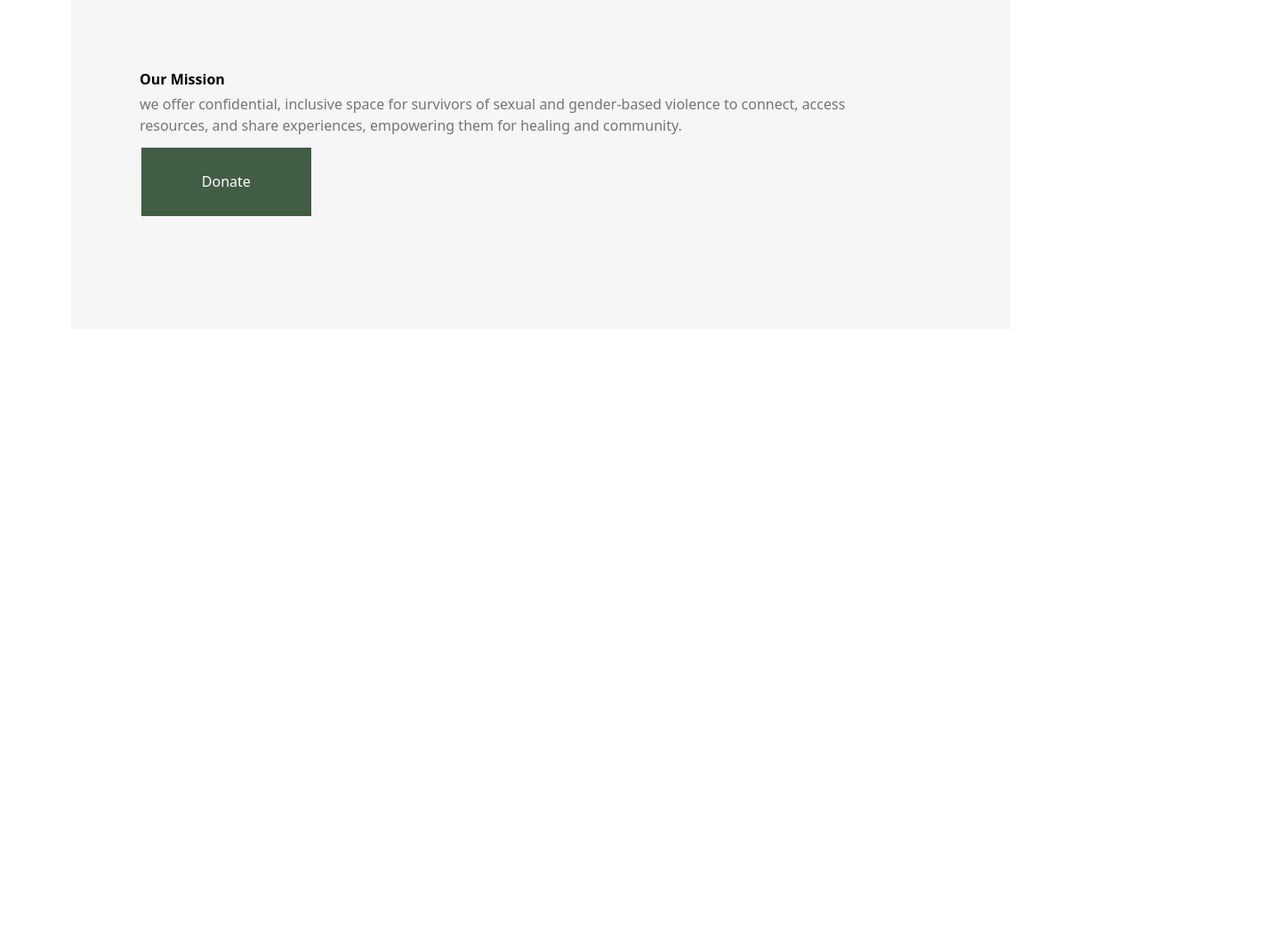
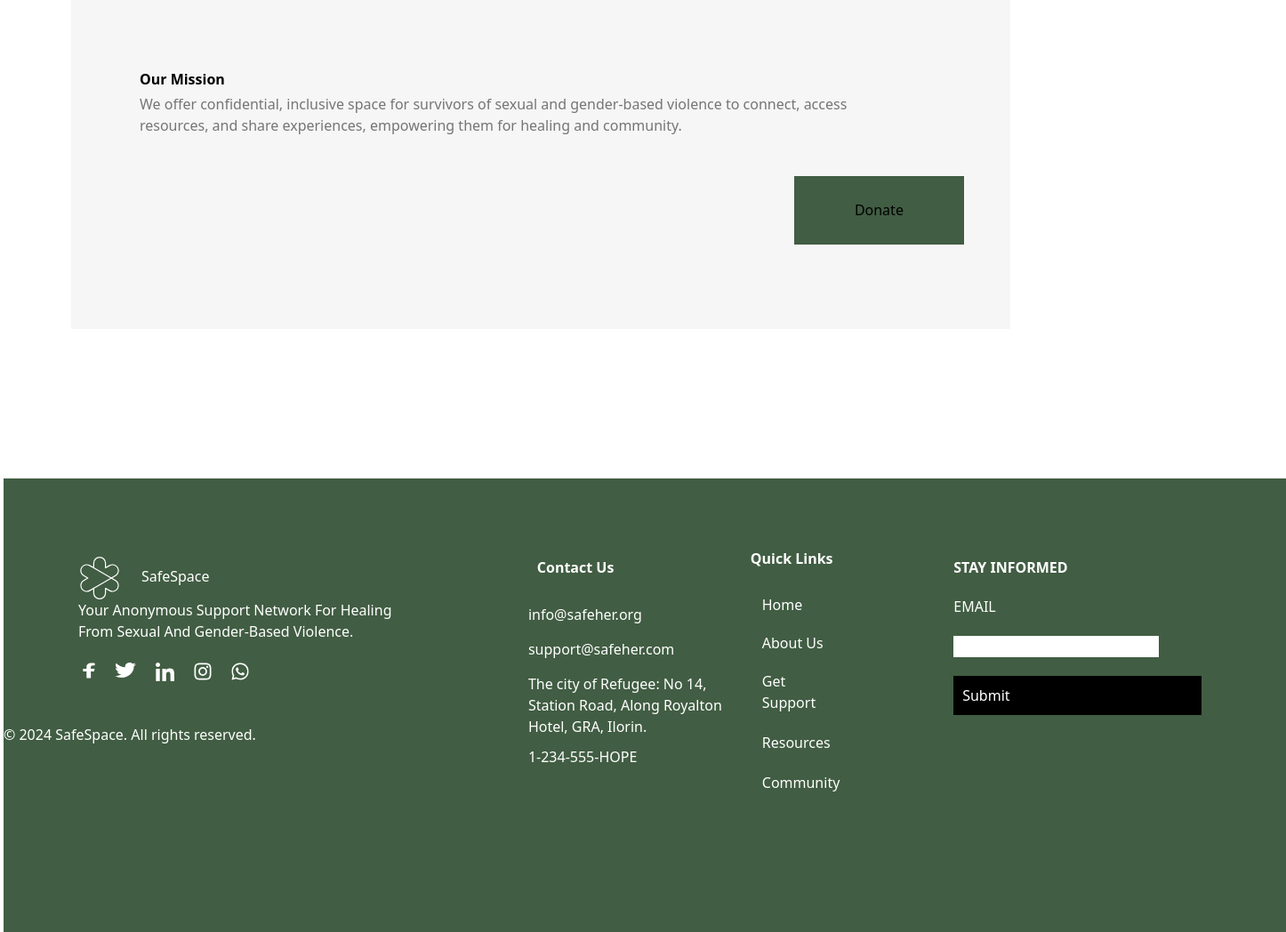
Before and after one commit to webfalaInitiative/Group2-safeHorizon, a website: page src/about.html in a window 1280 px wide. Shown: the part 681-1729 px from the top of the page at 89% size, 1446 px wide, since content can reach past the window. Before the commit the page ends 1051 px from the top, so only its background shows below. Drawn offline with nearby package versions, Linux system fonts and the light colour scheme.

Commit message:
final-project

```diff
--- a/src/about.html
+++ b/src/about.html
@@ -37,9 +37,58 @@
         </div>
         <div class="ml-[4.81rem] pt-[4.62rem] mt-[13.06rem] w-[66.68rem] h-[7.18rem]">
             <h2 class="font-bold">Our Mission</h2>
-            <p class="mt-[0.25rem] text-[#757575]">we offer confidential, inclusive space for survivors of sexual and gender-based violence to connect, access <br> resources, and share experiences, empowering them for healing and community.</p>
+            <p class="mt-[0.25rem] text-[#757575]">We offer confidential, inclusive space for survivors of sexual and gender-based violence to connect, access <br> resources, and share experiences, empowering them for healing and community.</p>
         </div>
-        <button class="mt-[3rem] mb-[1.06rem] mr-[63.12rem] ml-[4.93rem] p-[0.62rem] gap-[0.62rem] text-[#FFFFFF] w-[11.93rem] h-[4.87rem] bg-[#415D43]">Donate</button>
+        <button class="mt-[5rem] mb-[1.06rem] ml-[50.81rem] mr-[7.62rem] gap-[0.62rem] w-[11.93rem] h-[4.87rem] bg-[#415D43]">Donate</button>
     </div>
+    <footer class="bg-[#415D43] w-[90.12rem] h-[31.88rem] mt-[10.5rem] ml-[0.25rem] mr-[0.12rem] text-white">
+        <div>
+            <section class="flex">
+            <div class="mr-[2.56rem]">
+                <div class="pt-[5.5rem] ml-[5.25rem]">
+                    <div class="flex w-[10.18rem] h-[3rem] gap-[1.43rem]">
+                        <img class="h-[3rem] w-[3rem]" src="Vector/icon2.svg" alt="">
+                        <p class="py-[0.66rem]">SafeSpace</p>
+                    </div>
+                    <div class="w-[29.06rem]"><p>Your Anonymous Support Network For Healing <br> From Sexual And Gender-Based Violence.</p></div>
+                </div>
+                <div class="w-[11.68rem] h-[1.31rem] gap-[1.37rem] pt-[1.43rem] ml-[5.56rem] flex">
+                    <a href=""><img class="w-[0.88rem] h-[1.13rem]" src="Vector/facebook.svg" alt=""></a>
+                    <a href=""><img class="w-[1.5rem] h-[1.06rem]" src="Vector/twitter.svg" alt=""></a>
+                    <a href=""><img class="w-[1.31rem] h-[1.31rem]" src="Vector/linkedln.svg" alt=""></a>
+                    <a href=""><img class="w-[1.25rem] h-[1.25rem]" src="Vector/instagram.svg" alt=""></a>
+                    <a href=""><img class="w-[1.25rem] h-[1.27rem]" src="Vector/whatsapp.svg" alt=""></a>
+                </div>
+            </div>
+            <div class="w-[13.62rem] h-[15.43rem] pt-[4.87rem] mr-[2rem]">
+                <div class="p-[0.62rem] w-[7.12rem] h-[2.93rem] gap-[0.62rem] font-bold"><p>Contact Us</p></div>
+                <div class="w-[8.31rem] h-[1.35rem] mt-[1.06rem]"><p><a href="">info@safeher.org</a></p></div>
+                <div class="mt-[1.06rem] w-[10.68rem] h-[1.35rem]"><p><a href="">support@safeher.com</a></p></div>
+                <div class="mt-[1.06rem] w-[13.62rem] h-[4.12rem]"><p>The city of Refugee: No 14, Station Road, Along Royalton Hotel, GRA, Ilorin.</p></div>
+                <div class="mt-[1.06rem] w-[7.68rem] h-[1.37rem]">1-234-555-HOPE</div>
+            </div>
+            <div class="-[18.68rem] h-[11.87rem] mt-[4.87rem]">
+                <div class="font-bold w-[7.31rem] h-[1.87rem]"><p>Quick Links</p></div>
+                <div class="w-[5.68rem] h-[12.12rem] pl-[0.81rem] gap-[1.31rem]">
+                    <div class="mt-[1.43rem] -[0.81rem] w-[2.87rem] h-[1.37rem]"><a href=""><p>Home</p></a></div>
+                    <div class="mt-[1.31rem] h-[1.37rem] "><a href=""><p>About Us</p></a></div>
+                    <div class="mt-[1.31rem]"><a href=""><p>Get Support</p></a></div>
+                    <div class="mt-[1.31rem]"><a href=""><p>Resources</p></a></div>
+                    <div class="mt-[1.31rem]"><a href="community.html"><p>Community</p></a></div>
+                </div>
+            </div>
+            <div class="w-[18.68rem] ml-[6.35rem] mr-[5.25rem] mt-[4.87rem] p-[0.62rem]">
+              <div class="font-bold"><p>STAY INFORMED</p></div>
+              <div class="mt-[1.31rem]">
+                <label for="email">EMAIL</label>
+              </div>
+              <div class="mt-[1.31rem]"><input type="email"></div>
+              <div class="bg-[#000000] mt-[1.31rem] p-[0.62rem]"><button>Submit</button></div>
+            </div>
+            </section>
+            <section class="mt=[26.18rem]"><p>© 2024 SafeSpace. All rights reserved.</p></section>
+        </div>
+
+    </footer>
 </body>
 </html>
```
Also changed, not shown: src/community.html (added, +34 -0 lines), src/index.html (+1 -1 lines).
